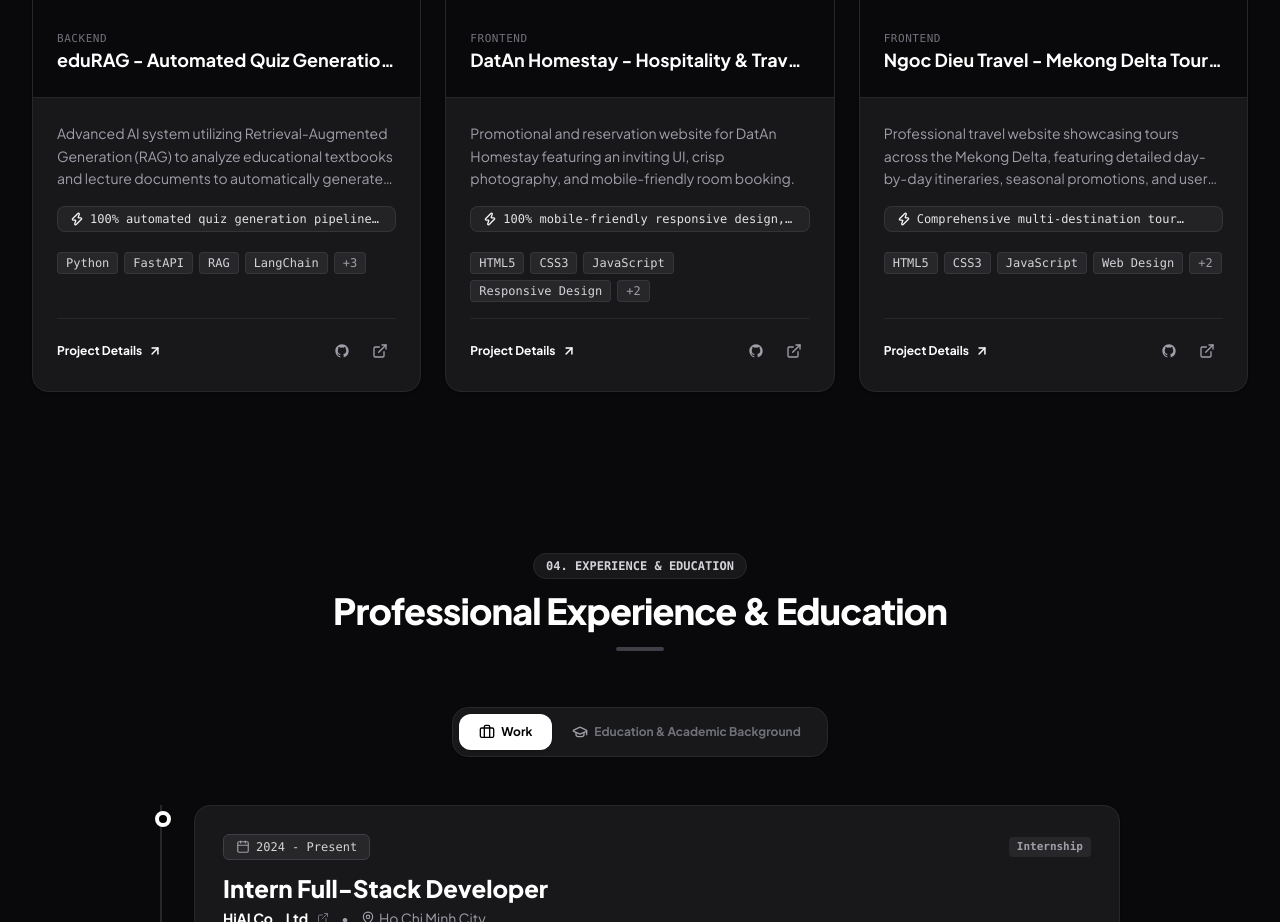
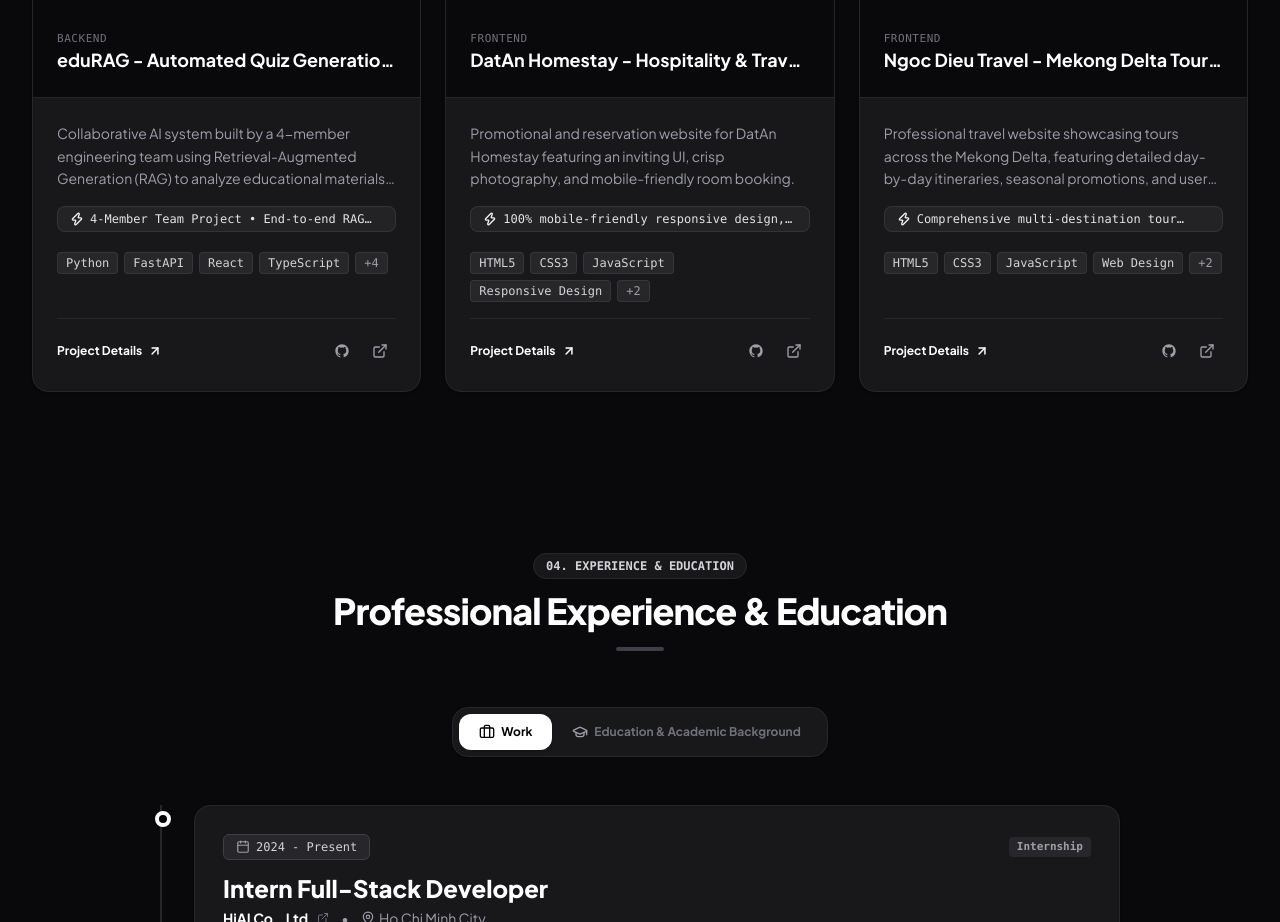
Before and after one commit to vancuong2k4/portfolio, a React (Vite) app: page / in a window 1280 px wide. Shown: the part 4920-5842 px from the top of the page. Built offline with nearby package versions, Linux system fonts and the light colour scheme.

Commit message:
fix(projects): update eduRAG repo links and highlight 4-member collaborative team context

```diff
--- a/src/data/portfolioData.ts
+++ b/src/data/portfolioData.ts
@@ -150,26 +150,27 @@ export const projectsData: Project[] = [
     id: "edurag-ai",
     title: "eduRAG - Automated Quiz Generation with AI & RAG",
     category: "backend",
-    subtitle: "Next-gen RAG system generating quizzes from digital learning materials",
-    description: "Advanced AI system utilizing Retrieval-Augmented Generation (RAG) to analyze educational textbooks and lecture documents to automatically generate accurate multiple-choice and conceptual quizzes.",
-    fullDescription: "eduRAG addresses the time-consuming process of exam creation and revision. The system parses learning materials (PDF, DOCX), performs semantic document chunking, generates vector embeddings, and leverages LLMs to produce multi-tiered multiple-choice quizzes (Recall, Comprehension, Application) accompanied by comprehensive step-by-step explanations.",
-    tags: ["Python", "FastAPI", "RAG", "LangChain", "Vector DB", "LLM", "OpenAI / Gemini"],
-    metrics: "100% automated quiz generation pipeline from digital courseware",
-    liveUrl: "https://github.com/vancuong2k4/eduRAG#readme",
-    githubUrl: "https://github.com/vancuong2k4/eduRAG",
+    subtitle: "Collaborative 4-member team project • Automated assessment question generator using RAG & AI",
+    description: "Collaborative AI system built by a 4-member engineering team using Retrieval-Augmented Generation (RAG) to analyze educational materials and automatically generate standardized assessment questions.",
+    fullDescription: "Developed collaboratively by an agile team of 4 members, where I served as a core developer contributing to both system foundation and feature modules. eduRAG streamlines exam creation and assessment workflows: parsing learning materials (PDF, DOCX), performing semantic document chunking, computing vector embeddings, and leveraging LLMs to produce multi-level multiple-choice quizzes with detailed rationales.",
+    tags: ["Python", "FastAPI", "React", "TypeScript", "RAG", "LangChain", "Vector DB", "Team Project (4 Members)"],
+    metrics: "4-Member Team Project • End-to-end RAG question generation pipeline",
+    liveUrl: "https://github.com/chplay2020/edu-rag-assessment-question-generator",
+    githubUrl: "https://github.com/chplay2020/edu-rag-assessment-question-generator",
     featured: true,
     gradient: "from-purple-600 via-violet-600 to-indigo-700",
     iconName: "MessageSquare",
     features: [
-      "Automated text extraction from PDF, Word documents, and lecture slide decks",
+      "Automated text extraction & semantic document chunking from PDF and DOCX files",
       "Semantic search powered by Vector Embeddings and vector similarity search",
-      "Automated 4-option multiple choice questions with detailed rationale explanations",
-      "Customizable difficulty grading tailored to standard exam specification matrices"
+      "Automated multi-tiered multiple choice questions with detailed explanation rationales",
+      "Collaborative engineering workflow: Sprint planning, modular architecture, and GitHub PR reviews"
     ],
     architecture: [
-      "AI Pipeline: LangChain, ChromaDB / FAISS Vector Store, Prompt Engineering",
-      "Backend API: High-performance asynchronous Python FastAPI server",
-      "LLMs: Integrated OpenAI GPT-4o and Google Gemini API"
+      "Team Collaboration: 4-member team utilizing branch-based GitHub PR review workflow",
+      "Backend & AI: Python FastAPI, LangChain, Semantic Chunking, Vector Embeddings",
+      "Frontend: React, TypeScript, Vite, Modern Glassmorphism UI",
+      "Architecture & Config: Pydantic Settings, Centralized Error Handling, PostgreSQL ready"
     ]
   },
   {
```
